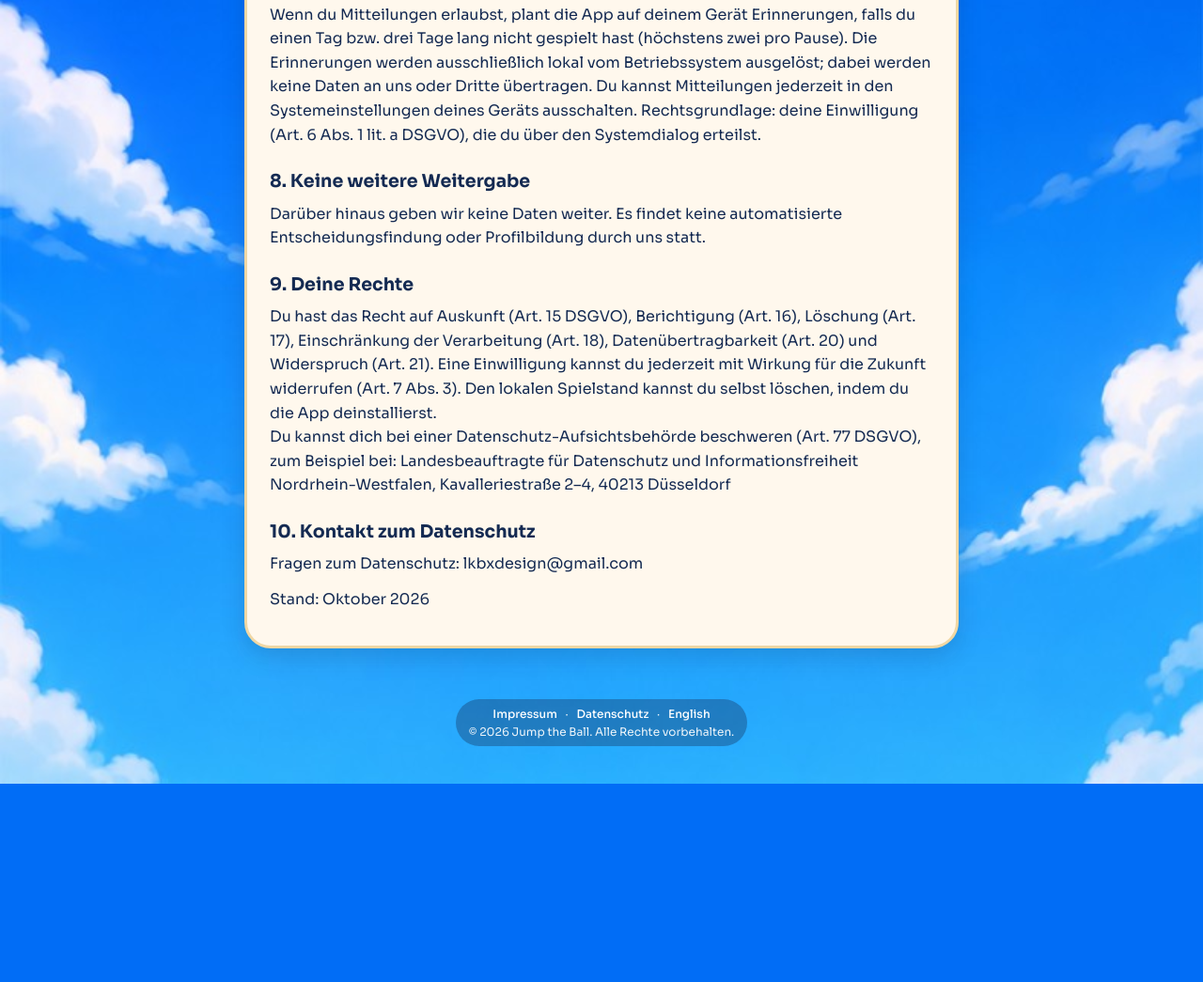
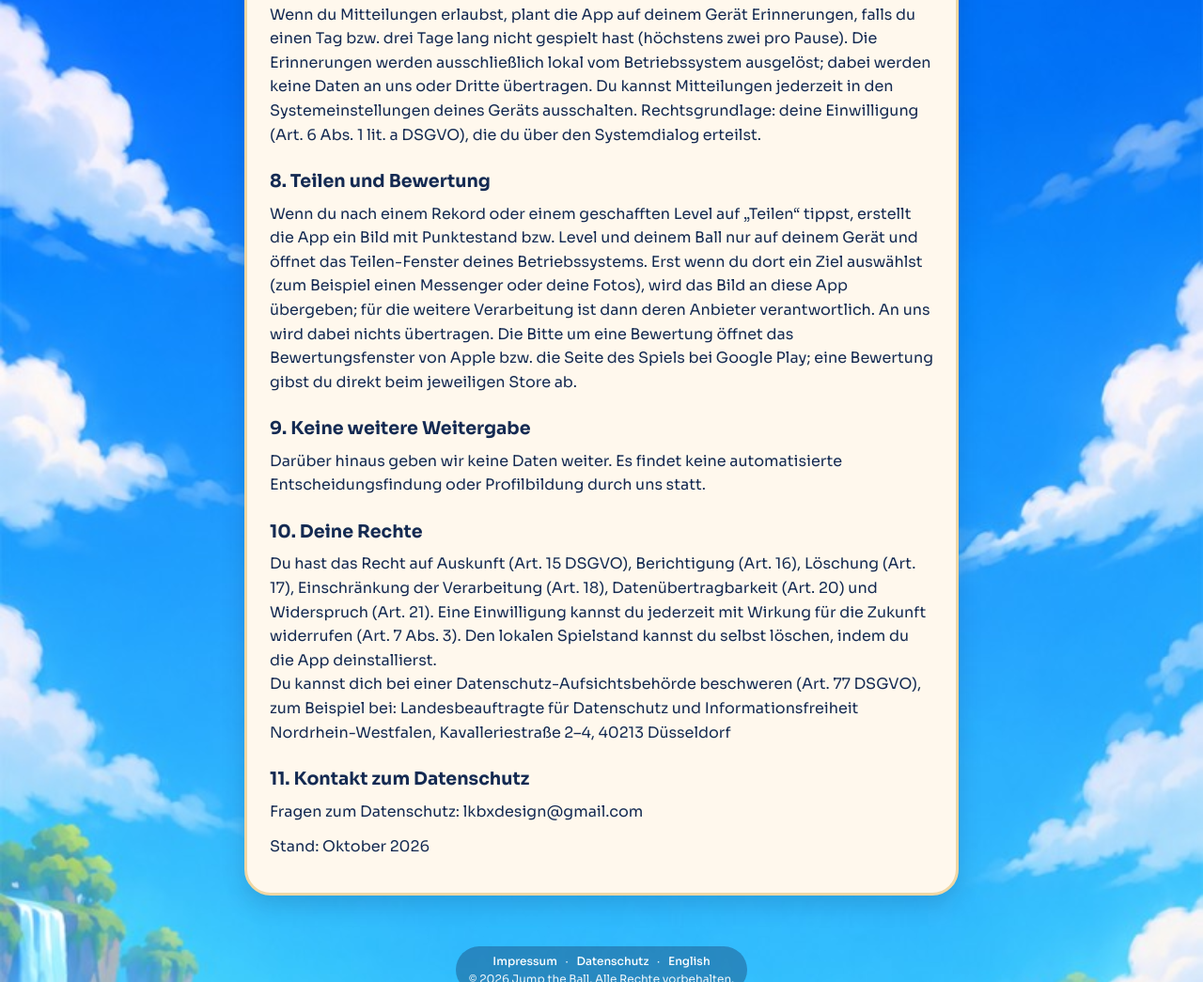
Before and after one commit to jumptheball-game/jumptheball-game.github.io, a plain HTML site: page datenschutz.html in a window 1280 px wide. Shown: the part 2329-3374 px from the top of the page at 94% size. Before the commit the page ends 3163 px from the top, so only its background shows below. Drawn offline with Linux system fonts and the light colour scheme.

Commit message:
Datenschutz: Abschnitt Teilen und Bewertung
Co-Authored-By: Claude Opus 5.5 <noreply@anthropic.com>

```diff
--- a/datenschutz.html
+++ b/datenschutz.html
@@ -48,11 +48,13 @@
 <p>Die App kann Werbung anzeigen. Anbieter: Google Ireland Limited, Gordon House, Barrow Street, Dublin 4, Irland. Dabei können Werbe-ID, IP-Adresse, Geräteinformationen und Interaktionen mit Anzeigen verarbeitet werden, um Werbung auszuliefern, zu messen und Missbrauch zu verhindern.<br>Personalisierte Werbung und der Zugriff auf Informationen auf deinem Gerät erfolgen nur mit deiner Einwilligung (Art. 6 Abs. 1 lit. a DSGVO, § 25 Abs. 1 TDDDG), die beim ersten Start abgefragt wird. Ohne Einwilligung werden höchstens nicht personalisierte Anzeigen gezeigt. Du kannst deine Einwilligung jederzeit in den Einstellungen der App („Datenschutz (Werbung)“) widerrufen. Auf iPhones fragt zusätzlich Apples Systemdialog (App-Tracking-Transparenz), ob die Werbe-ID genutzt werden darf; diese Erlaubnis kannst du jederzeit in den iOS-Einstellungen ändern. Nutzer in US-Bundesstaaten mit entsprechenden Gesetzen können dem Verkauf bzw. Teilen ihrer Daten für Werbung dort ebenfalls widersprechen.<br>Google kann Daten in die USA übermitteln. Google LLC ist nach dem EU-US Data Privacy Framework zertifiziert (Angemessenheitsbeschluss der EU-Kommission vom 10. Juli 2023).<br>Werbevideos für Belohnungen (zum Beispiel ein zusätzliches Leben) sind freiwillig. Mit „Werbung entfernen“ entfällt die Werbung; stattdessen gibt es täglich zwei Gratis-Leben.</p>
 <h2>7. Erinnerungen (Mitteilungen)</h2>
 <p>Wenn du Mitteilungen erlaubst, plant die App auf deinem Gerät Erinnerungen, falls du einen Tag bzw. drei Tage lang nicht gespielt hast (höchstens zwei pro Pause). Die Erinnerungen werden ausschließlich lokal vom Betriebssystem ausgelöst; dabei werden keine Daten an uns oder Dritte übertragen. Du kannst Mitteilungen jederzeit in den Systemeinstellungen deines Geräts ausschalten. Rechtsgrundlage: deine Einwilligung (Art. 6 Abs. 1 lit. a DSGVO), die du über den Systemdialog erteilst.</p>
-<h2>8. Keine weitere Weitergabe</h2>
+<h2>8. Teilen und Bewertung</h2>
+<p>Wenn du nach einem Rekord oder einem geschafften Level auf „Teilen“ tippst, erstellt die App ein Bild mit Punktestand bzw. Level und deinem Ball nur auf deinem Gerät und öffnet das Teilen-Fenster deines Betriebssystems. Erst wenn du dort ein Ziel auswählst (zum Beispiel einen Messenger oder deine Fotos), wird das Bild an diese App übergeben; für die weitere Verarbeitung ist dann deren Anbieter verantwortlich. An uns wird dabei nichts übertragen. Die Bitte um eine Bewertung öffnet das Bewertungsfenster von Apple bzw. die Seite des Spiels bei Google Play; eine Bewertung gibst du direkt beim jeweiligen Store ab.</p>
+<h2>9. Keine weitere Weitergabe</h2>
 <p>Darüber hinaus geben wir keine Daten weiter. Es findet keine automatisierte Entscheidungsfindung oder Profilbildung durch uns statt.</p>
-<h2>9. Deine Rechte</h2>
+<h2>10. Deine Rechte</h2>
 <p>Du hast das Recht auf Auskunft (Art. 15 DSGVO), Berichtigung (Art. 16), Löschung (Art. 17), Einschränkung der Verarbeitung (Art. 18), Datenübertragbarkeit (Art. 20) und Widerspruch (Art. 21). Eine Einwilligung kannst du jederzeit mit Wirkung für die Zukunft widerrufen (Art. 7 Abs. 3). Den lokalen Spielstand kannst du selbst löschen, indem du die App deinstallierst.<br>Du kannst dich bei einer Datenschutz-Aufsichtsbehörde beschweren (Art. 77 DSGVO), zum Beispiel bei: Landesbeauftragte für Datenschutz und Informationsfreiheit Nordrhein-Westfalen, Kavalleriestraße 2–4, 40213 Düsseldorf</p>
-<h2>10. Kontakt zum Datenschutz</h2>
+<h2>11. Kontakt zum Datenschutz</h2>
 <p>Fragen zum Datenschutz: lkbxdesign@gmail.com</p>
 <p>Stand: Oktober 2026</p>
   </main>
```
Also changed, not shown: privacy.html (+3 -1 lines).
